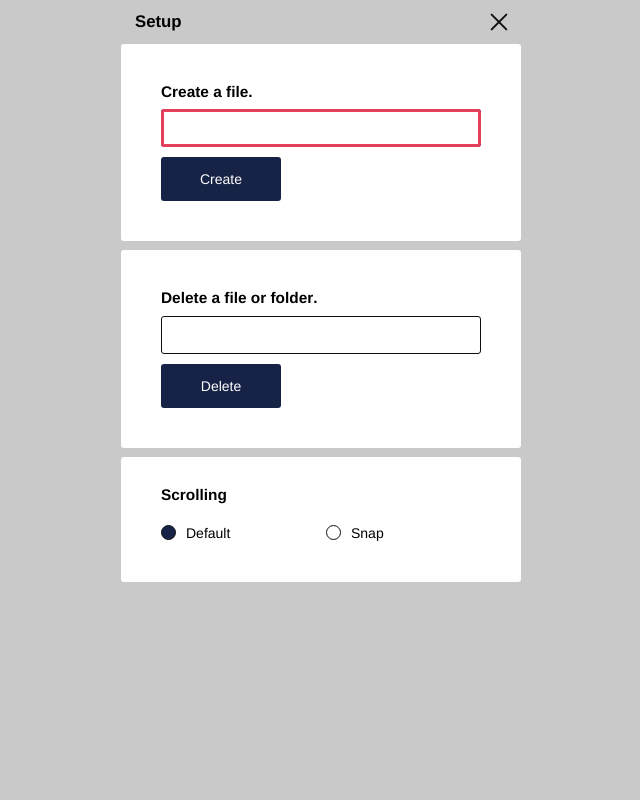
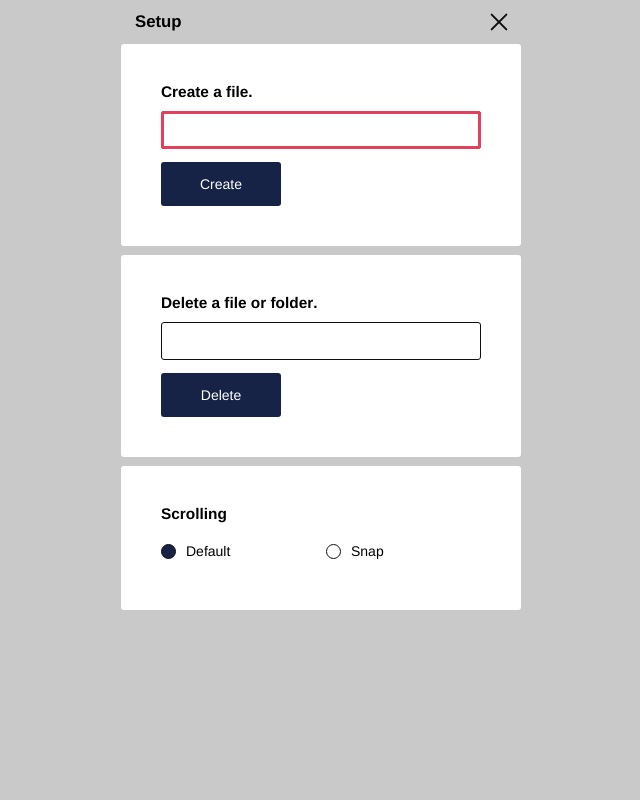
Before and after one commit to milesnature/html-notes-python, a Flask app: page / in a window 1280 px wide. Shown: the whole page, without its empty margins (319-959 px from the left). Run offline with Flask 3, Linux system fonts and the light colour scheme; data that the repository does not hold is empty; parts of the project's set-up code (start-up, migrations or seed data) failed here and were passed over.

Commit message:
Fine tuned form elements. Namely, the button. Fix to error content container height.

```diff
--- a/app/static/css/styles.css
+++ b/app/static/css/styles.css
@@ -878,14 +878,16 @@ html.dialog {
     width                 : var(--dialog-width-small);
 }
 #dialogPassphrase label {
-    margin     : 0;
-    text-align : left;
-    grid-column: 1 / 3;
+    margin      : 0;
+    text-align  : left;
+    line-height : 1.2rem;
+    grid-column : 1 / 3;
 }
 #dialogPassphrase input {
     height        : 38px;
     width         : 100%;
     padding       : 10px;
+    margin-bottom : 3px;
     border        : 1px solid var(--color-text-base);
     border-radius : var(--border-radius-small);
     grid-column   : 1 / 3;
@@ -893,7 +895,6 @@ html.dialog {
 #dialogPassphrase .error {
     color       : var(--color-plt-accent-dark);
     margin      : 0;
-    height      : 1em;
     line-height : 1.2em;
 }
 #dialogPassphrase .error.show {}
@@ -902,7 +903,6 @@ html.dialog {
     width            : 120px;
     min-width        : 120px;
     padding          : 0 20px;
-    margin-top       : 0;
     justify-self     : left;
     color            : var(--color-plt-white);
     background-color : var(--color-plt-medium);
@@ -1058,7 +1058,7 @@ html.dialog {
     display               : grid;
     grid-template-columns : 1fr 1fr;
     grid-gap              : 10px;
-    padding               : 30px 40px;
+    padding               : 40px 40px;
     position              : relative;
 }
 #scrollForm h3 {
@@ -1068,6 +1068,7 @@ html.dialog {
 #dialogSetup label {
     display     : block;
     margin      : 0;
+    line-height : 1.2rem;
     grid-column : 1 / 3;
 }
 #dialogSetup input[type='url'] {
@@ -1075,7 +1076,7 @@ html.dialog {
     width         : 100%;
     height        : 38px;
     padding       : 10px;
-    margin        : 0 auto;
+    margin        : 0 auto 3px 0;
     border        : 1px solid var(--color-text-base);
     border-radius : var(--border-radius-small);
     grid-column   : 1 / 3;
@@ -1106,7 +1107,6 @@ html.dialog {
 #dialogSetup .error {
     color       : var(--color-plt-accent-dark);
     margin      : 0;
-    height      : 1em;
     line-height : 1.2em;
 }
 #dialogSetup .error.show {
```
